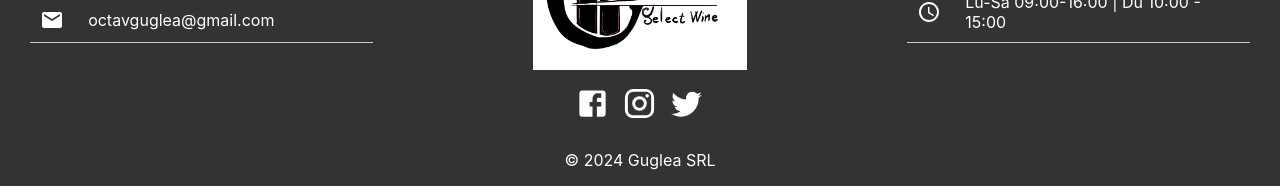
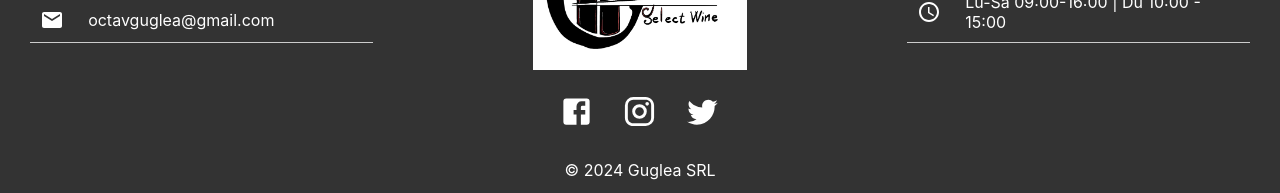
Before and after one commit to octavguglea/License_Project, a React (Create React App) app in the folder react_app/: page / in a window 1280 px wide. Shown: the part 985-1178 px from the top of the page. Built offline with nearby package versions, Linux system fonts and the light colour scheme.

Commit message:
social links fixed

```diff
--- a/react_app/src/Components/Footer/Footer.css
+++ b/react_app/src/Components/Footer/Footer.css
@@ -44,20 +44,31 @@
 
 .social-links {
   display: flex;
-  padding: 0;
   flex-direction: row;
   column-gap: 0.75rem;
   list-style-type: none;
+  padding: 0;
+
 }
 
 .social-links a {
   color: white;
   text-decoration: none;
+  display: block;
+
+  position: relative;
+  padding: 0.5rem;
+  border-radius: 0.25rem;
+  transition: ease-out 0.5s;
+
+
 
 }
 
 .social-links a:hover {
-  text-decoration: underline;
+  transform: translateY(-5px);
+  color: red;
+
 }
 
 .icon-list {
@@ -73,13 +84,12 @@
   align-items: center;
   justify-content: left;
   column-gap: 1.5rem;
-
   padding: 10px;
   border-bottom: 1px solid #ccc;
 }
 
 .copyright {
   text-align: center;
-  margin: 0;
-  padding-top: 5rem;
+  margin-top: 90px;
+
 }
--- a/react_app/src/Components/Footer/Footer.jsx
+++ b/react_app/src/Components/Footer/Footer.jsx
@@ -34,7 +34,7 @@ export const Footer = () => {
             <img src="assets/logo_navbar.jpg" alt="Logo" />
             <ul className="social-links">
               <li>
-                <a href="google.com">
+                <a href="#">
                   <FacebookIcon fontSize="large" />
                 </a>
               </li>
```
